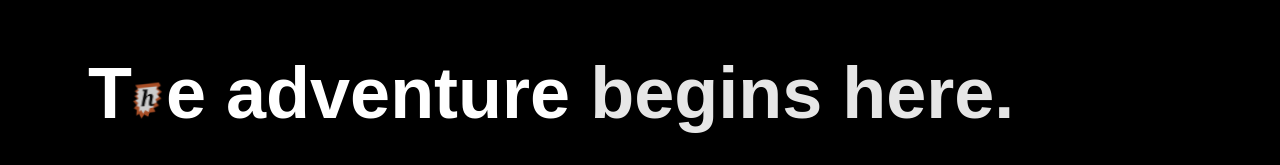
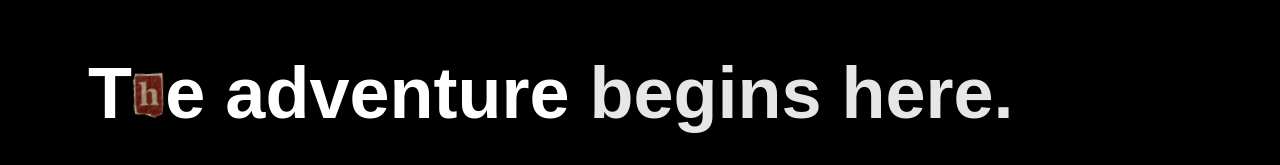
Before and after one commit to MikewMRW/findsolin-site, a Next.js app: page / in a window 1280 px wide. Shown: the part 219-384 px from the top of the page. Built offline with nearby package versions, Linux system fonts and the light colour scheme.

Commit message:
Update page.tsx

```diff
--- a/src/app/page.tsx
+++ b/src/app/page.tsx
@@ -253,61 +253,14 @@ function Landing() {
     style={{ transform: 'rotate(-3deg) translateY(3px)', lineHeight: 0 }}
     aria-hidden="true"
   >
-    <svg
-      xmlns="http://www.w3.org/2000/svg"
-      width="34"
-      height="42"
-      viewBox="0 0 120 150"
-      role="img"
-      aria-label="h (cut-out)"
-    >
-      <defs>
-        <filter id="rip" x="-10%" y="-10%" width="120%" height="120%">
-          <feTurbulence type="fractalNoise" baseFrequency="0.018" numOctaves="2" seed="3" result="noise" />
-          <feDisplacementMap in="SourceGraphic" in2="noise" scale="6" xChannelSelector="R" yChannelSelector="G" />
-        </filter>
-        <filter id="shadow" x="-20%" y="-20%" width="140%" height="140%">
-          <feDropShadow dx="0" dy="2.2" stdDeviation="2.2" floodColor="#000" floodOpacity="0.35" />
-        </filter>
-        <pattern id="paperNoise" patternUnits="userSpaceOnUse" width="60" height="60">
-          <rect width="60" height="60" fill="transparent" />
-          <g opacity=".12">
-            <circle cx="10" cy="18" r="0.9" fill="#000" />
-            <circle cx="28" cy="8"  r="0.6" fill="#000" />
-            <circle cx="42" cy="29" r="0.7" fill="#000" />
-            <circle cx="7"  cy="44" r="0.8" fill="#000" />
-            <circle cx="31" cy="51" r="0.9" fill="#000" />
-            <circle cx="54" cy="39" r="0.7" fill="#000" />
-          </g>
-        </pattern>
-      </defs>
-
-      <g filter="url(#shadow)" transform="skewX(-2)">
-        <path
-          d="M14 20 L98 14 L105 26 L92 34 L108 48 L94 58 L106 72 L86 82 L97 96 L78 104 L84 118 L63 120 L58 134 L44 126 L34 139 L26 122 L16 128 L18 108 L8 102 L18 90 L6 76 L22 70 L10 58 L22 52 L12 40 L24 34 Z"
-          fill="#d1602f"
-          filter="url(#rip)"
-        />
-        <path
-          d="M20 32 L92 28 L88 38 L100 46 L90 54 L98 66 L84 74 L90 84 L76 90 L78 102 L64 104 L60 118 L48 111 L40 122 L34 110 L26 114 L28 98 L18 94 L24 84 L14 74 L26 68 L18 58 L26 52 L18 44 L28 38 Z"
-          fill="#fff"
-          filter="url(#rip)"
-        />
-        <rect x="22" y="36" width="72" height="76" fill="url(#paperNoise)" />
-        <text
-          x="58"
-          y="97"
-          textAnchor="middle"
-          fontSize="78"
-          fontFamily="'Georgia','Times New Roman','Baskerville',serif"
-          fontWeight="800"
-          fontStyle="italic"
-          fill="#111"
-        >
-          h
-        </text>
-      </g>
-    </svg>
+    <Image
+      src="/letter-h.webp"
+      alt=""                 // decorative
+      width={42}
+      height={50}
+      priority
+      className="h-[50px] w-auto select-none pointer-events-none drop-shadow-[0_2px_2px_rgba(0,0,0,0.45)]"
+    />
   </span>
   <span className="sr-only">h</span>
 </button>
```
